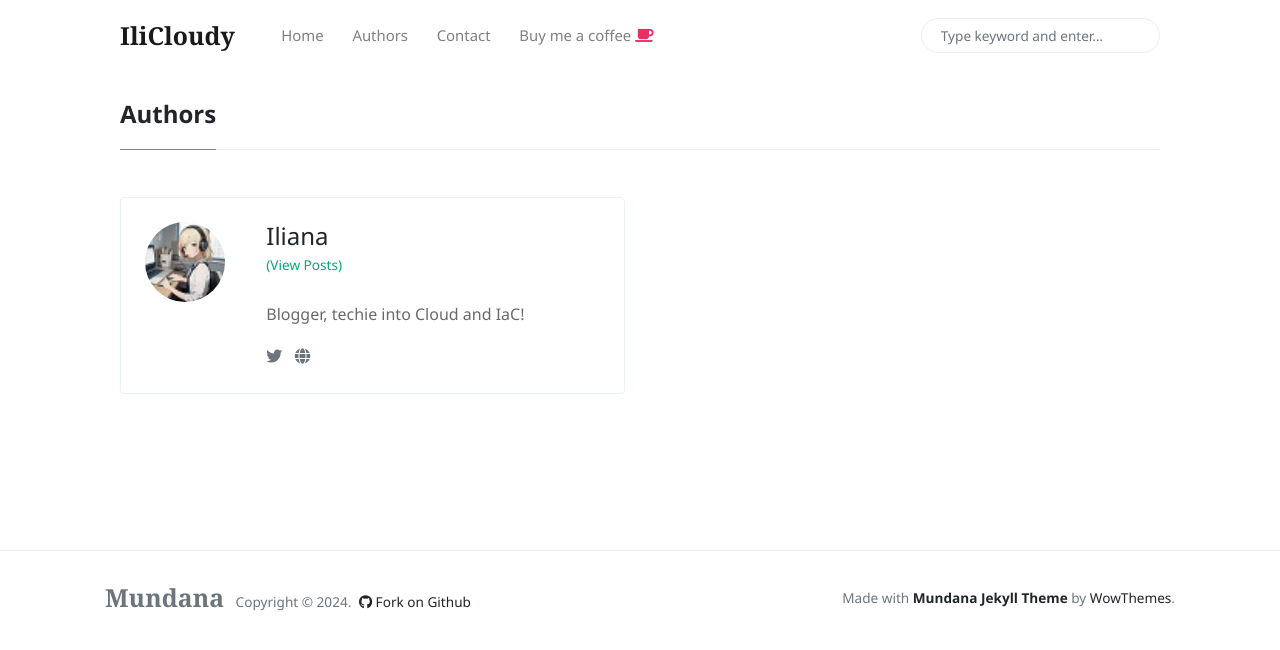
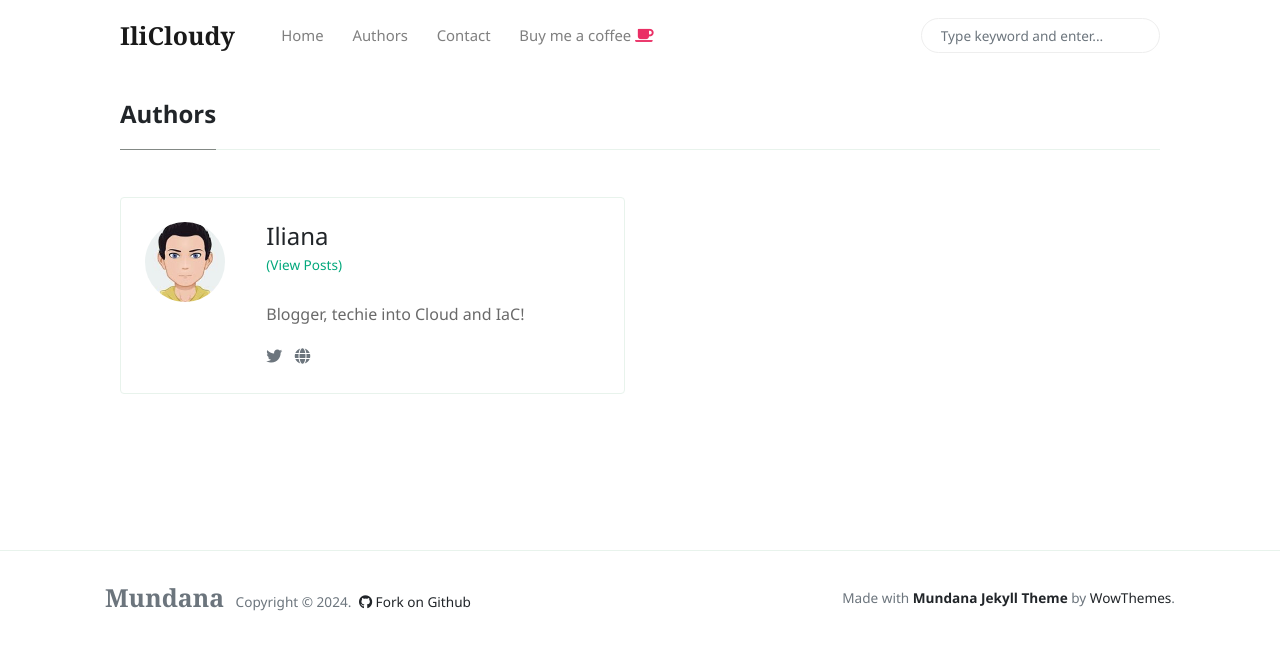
Before and after one commit to ilicloudy/ilicloudy.github.io, a Jekyll site: the page built from _pages/authors-list.html, in a window 1280 px wide. Shown: the top 650 px of the page. Built offline with Jekyll 4.4.1, drawn with Linux system fonts in a browser that asks for light colours; nearby versions of some CDN libraries.

Commit message:
buymeacoffee

```diff
--- a/_config.yml
+++ b/_config.yml
@@ -1,8 +1,8 @@
 # Site
 name: 'IliCloudy'
 description: 'IliCloudy is a tech blog for Cloud and IaC awesome people!'
-logo: '//assets/images/logo.png'
-favicon: '//assets/images/favicon.ico'
+logo: 'assets/images/logo.png'
+favicon: 'assets/images/favicon.ico'
 baseurl: '/'
 #disqus: 'ilicloudygit'
 email: 'ili.tzima@gmail.com'
@@ -21,7 +21,7 @@ authors:
     iliana:
       name:           Iliana
       site:           https://ilicloudy.github.io
-      avatar:         '//assets/images/avatar7.jpg'
+      avatar:         'assets/images/avatar1.jpg'
       bio:            "Blogger, techie into Cloud and IaC!"
       email:          ili_tzima@gmail.com
       twitter:        https://twitter.com/ili_tzima
@@ -35,7 +35,7 @@ defaults:
     values:
       layout: post
       author: Iliana
-      avatar: '//assets/images/avatar7.jpg'
+      avatar: 'assets/images/avatar1.jpg'
 
   # all pages
   - scope:
```
